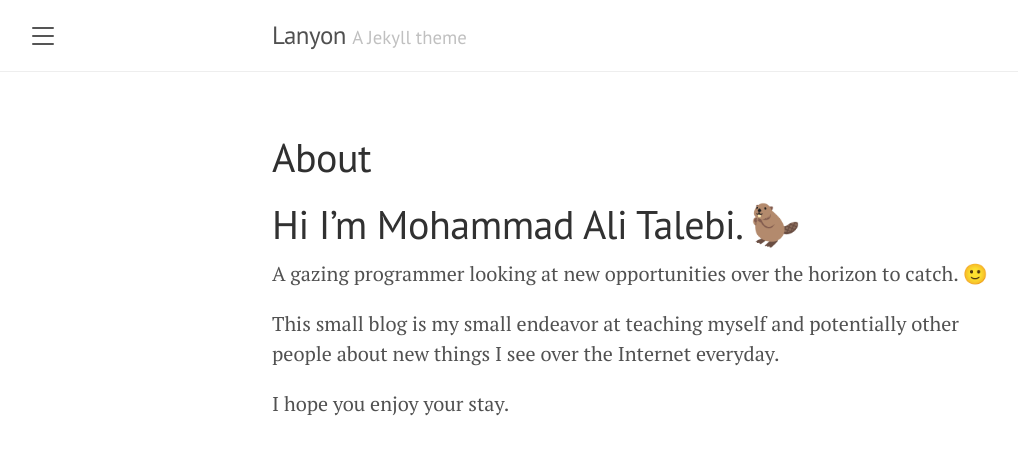
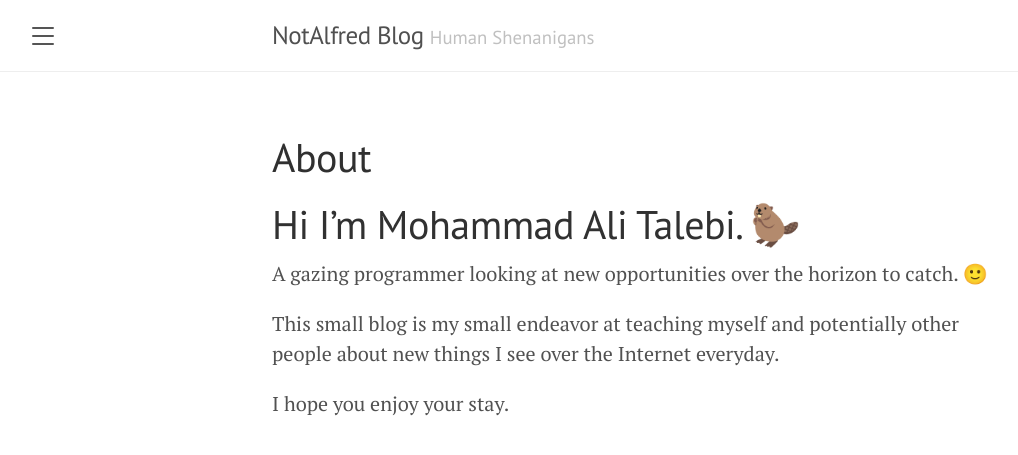
Before and after one commit to ThisNotAlfred/blog, a Jekyll site: the page built from about.md, in a window 1280 px wide. Shown: the top 455 px of the page, without its empty margins (8-1026 px from the left). Built offline with Jekyll 4.4.1, drawn with Linux system fonts in a browser that asks for light colours.

Commit message:
edited jekyll configs

```diff
--- a/_config.yml
+++ b/_config.yml
@@ -1,11 +1,11 @@
 # Setup
-title:               Lanyon
-tagline:             'A Jekyll theme'
-description:         'A reserved <a href="https://jekyllrb.com" target="_blank">Jekyll</a> theme that places the utmost gravity on content with a hidden drawer. Made by <a href="https://twitter.com/mdo" target="_blank">@mdo</a>.'
-url:                 http://lanyon.getpoole.com
+title:               NotAlfred Blog
+tagline:             'Human Shenanigans'
+url:                 http://thisnotalfred.github.io/blog
 baseurl:             ''
 paginate:            5
 permalink:           pretty
+repository:          ThisNotAlfred/blog
 
 # About/contact
 author:
@@ -16,7 +16,4 @@ author:
 # Gems
 plugins:
   - jekyll-paginate
-
-# Custom vars
-version:             1.1.0
-google_analytics_id: #UA-XXXX-Y
+  - jekyll-seo
```
